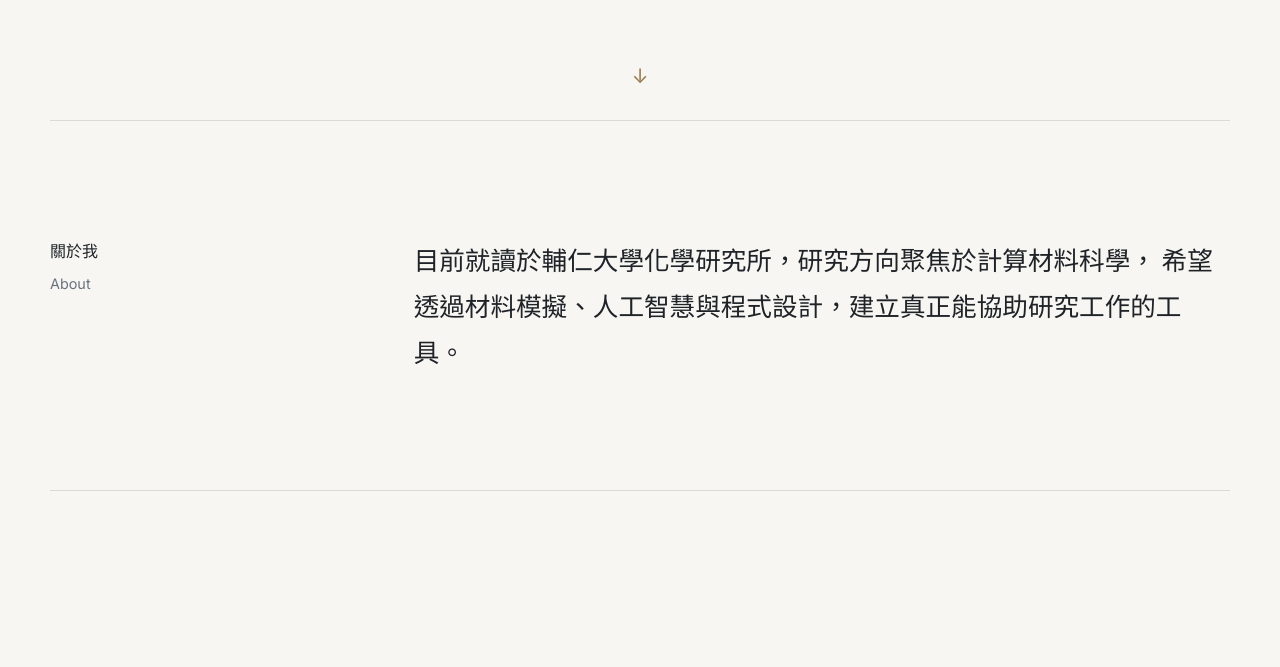
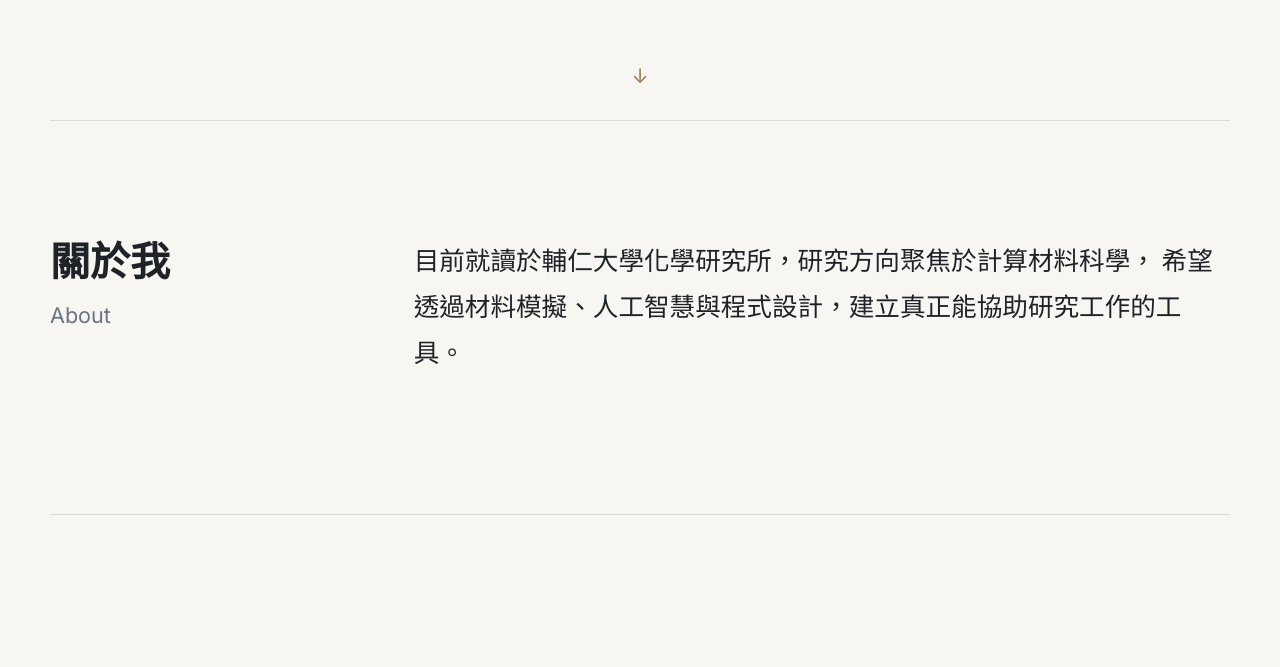
Before and after one commit to Kaieaae/my-studio, a plain HTML site: page index.html in a window 1280 px wide. Shown: the part 756-1423 px from the top of the page. Drawn offline with Linux system fonts and the light colour scheme.

Commit message:
Enlarge section titles

```diff
--- a/style.css
+++ b/style.css
@@ -240,6 +240,25 @@ a {
   font-family: "Noto Sans TC", "Inter", system-ui, sans-serif;
   font-size: 1rem;
   font-weight: 500;
+}
+
+.about-section,
+.projects-section {
+  row-gap: clamp(48px, 6vw, 64px);
+}
+
+.about-section .section-label,
+.projects-section .section-label {
+  gap: 14px;
+  margin-bottom: clamp(48px, 6vw, 64px);
+  font-size: clamp(1.2rem, 1.7vw, 1.35rem);
+}
+
+.about-section .section-label span:first-child,
+.projects-section .section-label span:first-child {
+  font-size: clamp(2.2rem, 3.4vw, 2.5rem);
+  font-weight: 600;
+  line-height: 1.15;
 }
 
 .about-copy p {
```
